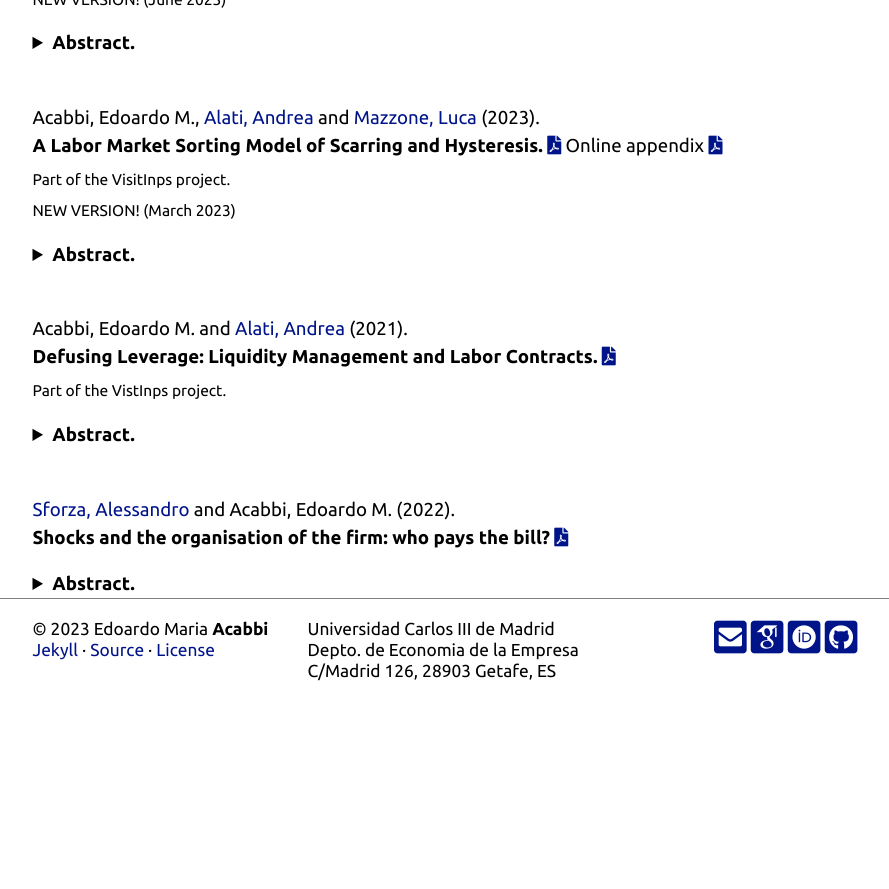
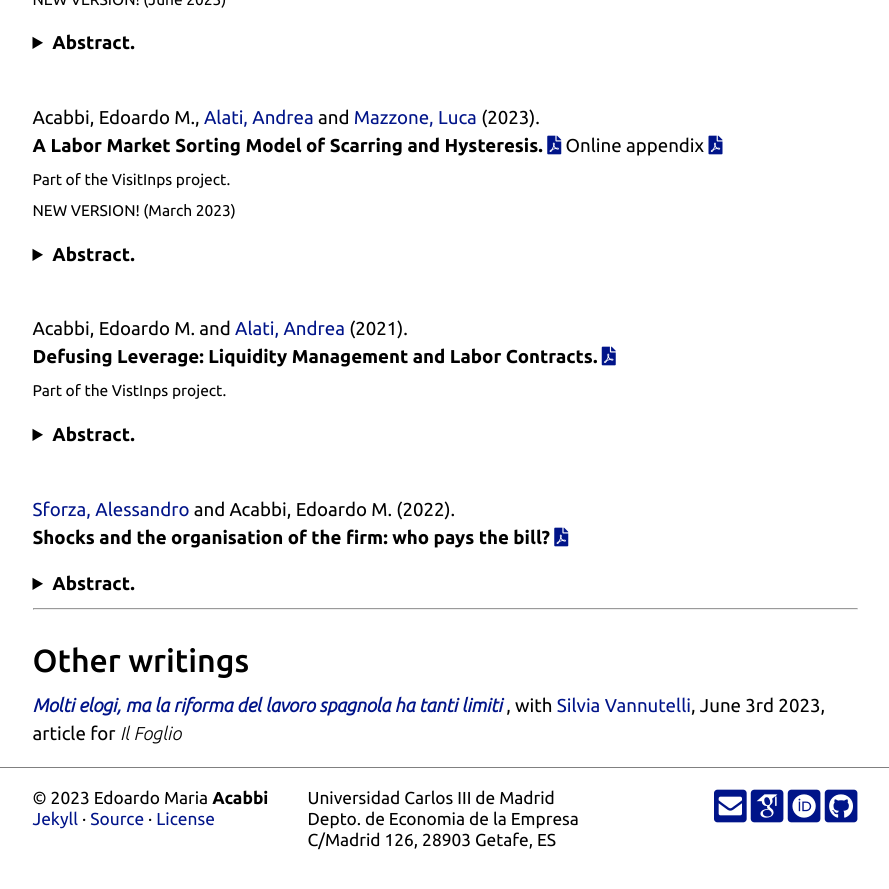
Before and after one commit to eacabbi/eacabbi.github.io, a Jekyll site: the page built from index.md, in a window 1280 px wide and 900 px high, scrolled down 1485 px. Shown: the top 889 px of the window, without its empty margins (195-1084 px from the left). Built offline with Jekyll 4.4.1, drawn with Linux system fonts in a browser that asks for light colours; some web fonts are replaced; before the commit the page ends 2217 px from its top, so only the background shows below that.

Commit message:
update gems and upload foglio article

```diff
--- a/index.md
+++ b/index.md
@@ -82,3 +82,9 @@ Rigidities in firms' payroll structures are likely to increase the transmission
 <summary><b> Abstract. </b></summary>
 What happens to firms’ organizational structure when they are hit by a negative shock? By matching employer-employee data with firm loans and bank balance sheets, we study firms’ reactions to a credit shock–the global financial crisis—and compare it to a trade shock—the entry of China in the WTO. When hit by a credit supply shock, firms reduce employment of higher-skilled workers more than lower-skilled production workers, while no adjustment is found on the wages. In contrast, a trade shock affects the hierarchy of the firm from the bottom to the top: firms rescale the organization and reduce employment at all levels. Results support the existence of heterogenous complementarities between working capital and skills along the hierarchy of the firm. Abstracting from general equilibrium effects, we find that firms’ organization is a key channel in the transmission of credit shocks to the real economy.
 </details>
+
+___
+
+## Other writings
+
+<a href="https://www.ilfoglio.it/economia/2023/06/03/news/molti-elogi-ma-la-riforma-del-lavoro-spagnola-ha-tanti-limiti-5342083/"> <b><i>Molti elogi, ma la riforma del lavoro spagnola ha tanti limiti</i></b> </a>, with <a href = "https://sites.google.com/view/silviavannutelli/home"> Silvia Vannutelli</a>, June 3rd 2023, article for *Il Foglio*
```
Also changed, not shown: Gemfile.lock.
